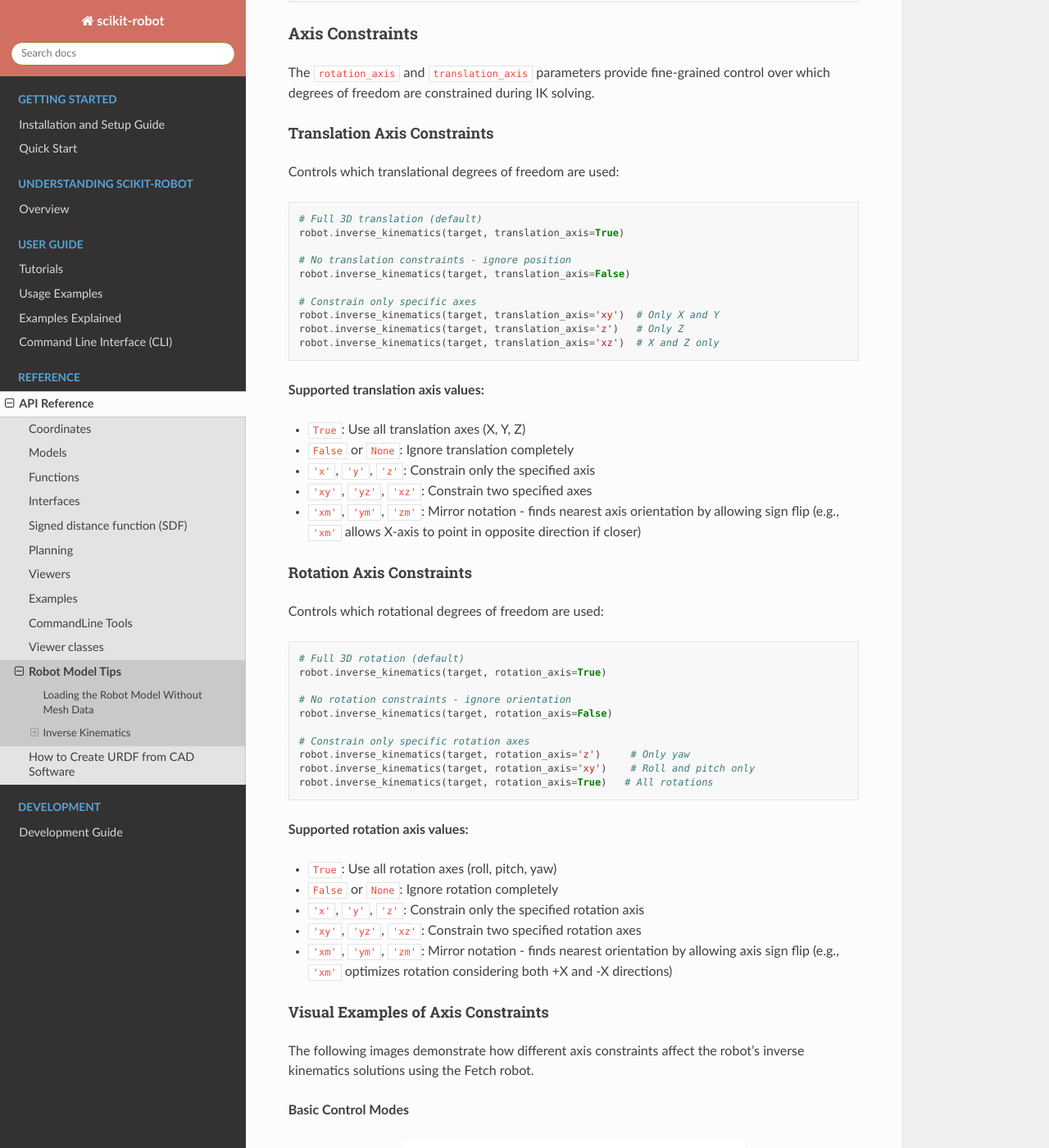
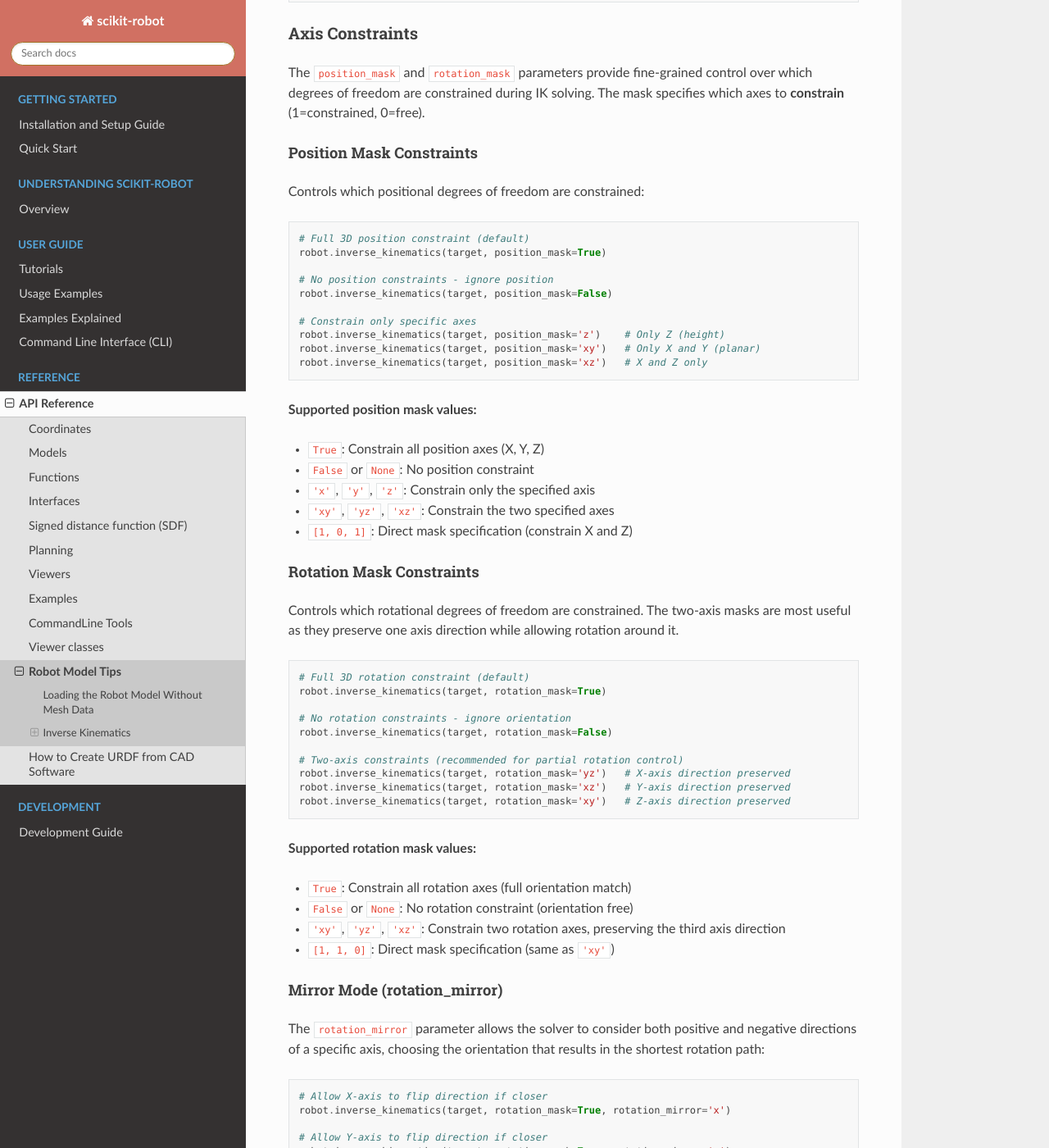
Before and after one commit to iory/scikit-robot, a Sphinx documentation site: the page built from docs/source/reference/robot_model_tips.rst, in a window 1280 px wide and 1400 px high, scrolled down 2290 px. Shown: the whole window at 82% size. Built offline with Sphinx 7.4.7 and the Read the Docs theme 3.1.0, drawn with Linux system fonts in a browser that asks for light colours; some of the changed text lies outside the part shown.

Commit message:
Update docs and examples for position_mask/rotation_mask API (#673)

```diff
--- a/docs/source/reference/robot_model_tips.rst
+++ b/docs/source/reference/robot_model_tips.rst
@@ -61,8 +61,8 @@ The basic inverse kinematics solver finds joint angles to reach a target pose:
         target_coords,
         link_list=link_list,
         move_target=robot.rarm.end_coords,
-        rotation_axis=True,
-        translation_axis=True,
+        rotation_mask=True,
+        position_mask=True,
         stop=100,              # Maximum iterations
         thre=0.001,           # Position threshold (meters)
         rthre=np.deg2rad(1.0) # Rotation threshold (radians)
@@ -100,8 +100,8 @@ For multiple target poses, batch IK provides significant performance improvement
         target_poses,
         link_list=link_list,
         move_target=robot.rarm.end_coords,
-        rotation_axis=True,
-        translation_axis=True,
+        rotation_mask=True,
+        position_mask=True,
         stop=100,
         thre=0.001,
         rthre=np.deg2rad(1.0),
@@ -119,59 +119,121 @@ For multiple target poses, batch IK provides significant performance improvement
 Axis Constraints
 ~~~~~~~~~~~~~~~~
 
-The ``rotation_axis`` and ``translation_axis`` parameters provide fine-grained control over which degrees of freedom are constrained during IK solving.
+The ``position_mask`` and ``rotation_mask`` parameters provide fine-grained control over which degrees of freedom are constrained during IK solving. The mask specifies which axes to **constrain** (1=constrained, 0=free).
 
-Translation Axis Constraints
-^^^^^^^^^^^^^^^^^^^^^^^^^^^^
+Position Mask Constraints
+^^^^^^^^^^^^^^^^^^^^^^^^^
 
-Controls which translational degrees of freedom are used:
+Controls which positional degrees of freedom are constrained:
 
 .. code-block:: python
 
-    # Full 3D translation (default)
-    robot.inverse_kinematics(target, translation_axis=True)
+    # Full 3D position constraint (default)
+    robot.inverse_kinematics(target, position_mask=True)
 
-    # No translation constraints - ignore position
-    robot.inverse_kinematics(target, translation_axis=False)
+    # No position constraints - ignore position
+    robot.inverse_kinematics(target, position_mask=False)
 
     # Constrain only specific axes
-    robot.inverse_kinematics(target, translation_axis='xy')  # Only X and Y
-    robot.inverse_kinematics(target, translation_axis='z')   # Only Z
-    robot.inverse_kinematics(target, translation_axis='xz')  # X and Z only
+    robot.inverse_kinematics(target, position_mask='z')    # Only Z (height)
+    robot.inverse_kinematics(target, position_mask='xy')   # Only X and Y (planar)
+    robot.inverse_kinematics(target, position_mask='xz')   # X and Z only
 
-**Supported translation axis values:**
+**Supported position mask values:**
 
-- ``True``: Use all translation axes (X, Y, Z)
-- ``False`` or ``None``: Ignore translation completely
+- ``True``: Constrain all position axes (X, Y, Z)
+- ``False`` or ``None``: No position constraint
 - ``'x'``, ``'y'``, ``'z'``: Constrain only the specified axis
-- ``'xy'``, ``'yz'``, ``'xz'``: Constrain two specified axes
-- ``'xm'``, ``'ym'``, ``'zm'``: Mirror notation - finds nearest axis orientation by allowing sign flip (e.g., ``'xm'`` allows X-axis to point in opposite direction if closer)
+- ``'xy'``, ``'yz'``, ``'xz'``: Constrain the two specified axes
+- ``[1, 0, 1]``: Direct mask specification (constrain X and Z)
 
-Rotation Axis Constraints
+Rotation Mask Constraints
 ^^^^^^^^^^^^^^^^^^^^^^^^^
 
-Controls which rotational degrees of freedom are used:
+Controls which rotational degrees of freedom are constrained. The two-axis masks are most useful as they preserve one axis direction while allowing rotation around it.
 
 .. code-block:: python
 
-    # Full 3D rotation (default)
-    robot.inverse_kinematics(target, rotation_axis=True)
+    # Full 3D rotation constraint (default)
+    robot.inverse_kinematics(target, rotation_mask=True)
 
     # No rotation constraints - ignore orientation
-    robot.inverse_kinematics(target, rotation_axis=False)
+    robot.inverse_kinematics(target, rotation_mask=False)
 
-    # Constrain only specific rotation axes
-    robot.inverse_kinematics(target, rotation_axis='z')     # Only yaw
-    robot.inverse_kinematics(target, rotation_axis='xy')    # Roll and pitch only
-    robot.inverse_kinematics(target, rotation_axis=True)   # All rotations
+    # Two-axis constraints (recommended for partial rotation control)
+    robot.inverse_kinematics(target, rotation_mask='yz')   # X-axis direction preserved
+    robot.inverse_kinematics(target, rotation_mask='xz')   # Y-axis direction preserved
+    robot.inverse_kinematics(target, rotation_mask='xy')   # Z-axis direction preserved
 
-**Supported rotation axis values:**
+**Supported rotation mask values:**
 
-- ``True``: Use all rotation axes (roll, pitch, yaw)
-- ``False`` or ``None``: Ignore rotation completely
-- ``'x'``, ``'y'``, ``'z'``: Constrain only the specified rotation axis
-- ``'xy'``, ``'yz'``, ``'xz'``: Constrain two specified rotation axes
-- ``'xm'``, ``'ym'``, ``'zm'``: Mirror notation - finds nearest orientation by allowing axis sign flip (e.g., ``'xm'`` optimizes rotation considering both +X and -X directions)
+- ``True``: Constrain all rotation axes (full orientation match)
+- ``False`` or ``None``: No rotation constraint (orientation free)
+- ``'xy'``, ``'yz'``, ``'xz'``: Constrain two rotation axes, preserving the third axis direction
+- ``[1, 1, 0]``: Direct mask specification (same as ``'xy'``)
+
+Mirror Mode (rotation_mirror)
+^^^^^^^^^^^^^^^^^^^^^^^^^^^^^
+
+The ``rotation_mirror`` parameter allows the solver to consider both positive and negative directions of a specific axis, choosing the orientation that results in the shortest rotation path:
+
+.. code-block:: python
+
+    # Allow X-axis to flip direction if closer
+    robot.inverse_kinematics(target, rotation_mask=True, rotation_mirror='x')
+
+    # Allow Y-axis to flip direction if closer
+    robot.inverse_kinematics(target, rotation_mask=True, rotation_mirror='y')
+
+    # Allow Z-axis to flip direction if closer
+    robot.inverse_kinematics(target, rotation_mask=True, rotation_mirror='z')
+
+Backwards Compatibility (Legacy API)
+^^^^^^^^^^^^^^^^^^^^^^^^^^^^^^^^^^^^
+
+The legacy ``rotation_axis`` and ``translation_axis`` parameters are still supported for backwards compatibility. They are automatically converted to the new mask format internally.
+
+**Important semantic difference:**
+
+- Legacy API specifies axes to **ignore** (free axes)
+- New API specifies axes to **constrain** (fixed axes)
+
+**Conversion table (rotation):**
+
+.. list-table::
+   :header-rows: 1
+   :widths: 30 30 40
+
+   * - Legacy (rotation_axis)
+     - New (rotation_mask)
+     - Effect
+   * - ``True``
+     - ``True``
+     - Full rotation constraint
+   * - ``False``
+     - ``False``
+     - No rotation constraint
+   * - ``'x'`` (ignore X)
+     - ``'yz'``
+     - X-axis direction preserved
+   * - ``'y'`` (ignore Y)
+     - ``'xz'``
+     - Y-axis direction preserved
+   * - ``'z'`` (ignore Z)
+     - ``'xy'``
+     - Z-axis direction preserved
+
+**Example:**
+
+.. code-block:: python
+
+    # These are equivalent - Y-axis direction preserved:
+    robot.inverse_kinematics(target, rotation_axis='y')    # Legacy: ignore Y
+    robot.inverse_kinematics(target, rotation_mask='xz')   # New: constrain X,Z
+
+    # These are equivalent - Z-axis direction preserved:
+    robot.inverse_kinematics(target, rotation_axis='z')    # Legacy: ignore Z
+    robot.inverse_kinematics(target, rotation_mask='xy')   # New: constrain X,Y
 
 Visual Examples of Axis Constraints
 ^^^^^^^^^^^^^^^^^^^^^^^^^^^^^^^^^^^
@@ -186,7 +248,7 @@ The following images demonstrate how different axis constraints affect the robot
 
    **Full 6-DOF Control**
 
-   ``rotation_axis=True, translation_axis=True``
+   ``rotation_mask=True, position_mask=True``
 
 .. figure:: ../_static/ik_basic_position_only.png
    :width: 60%
@@ -194,7 +256,7 @@ The following images demonstrate how different axis constraints affect the robot
 
    **Position Only (No Orientation)**
 
-   ``rotation_axis=False, translation_axis=True``
+   ``rotation_mask=False, position_mask=True``
 
 .. figure:: ../_static/ik_basic_orientation_only.png
    :width: 60%
@@ -202,59 +264,41 @@ The following images demonstrate how different axis constraints affect the robot
 
    **Orientation Only (No Position)**
 
-   ``rotation_axis=True, translation_axis=False``
+   ``rotation_mask=True, position_mask=False``
 
-**Single Axis Rotation with Full Translation**
+**Partial Rotation Constraints**
+
+These examples show IK with one axis direction preserved by constraining two rotation components.
 
 .. figure:: ../_static/ik_single_rot_rot_x_trans_full.png
    :width: 60%
    :align: center
 
-   **Roll Only (X-axis Rotation)**
+   **X-axis Direction Preserved**
 
-   ``rotation_axis='x', translation_axis=True``
+   New: ``rotation_mask='yz'`` / Legacy: ``rotation_axis='x'``
+
+   X-axis direction matches target, rotation around X is free.
 
 .. figure:: ../_static/ik_single_rot_rot_y_trans_full.png
    :width: 60%
    :align: center
 
-   **Pitch Only (Y-axis Rotation)**
+   **Y-axis Direction Preserved**
 
-   ``rotation_axis='y', translation_axis=True``
+   New: ``rotation_mask='xz'`` / Legacy: ``rotation_axis='y'``
+
+   Y-axis direction matches target, rotation around Y is free.
 
 .. figure:: ../_static/ik_single_rot_rot_z_trans_full.png
    :width: 60%
    :align: center
 
-   **Yaw Only (Z-axis Rotation)**
+   **Z-axis Direction Preserved**
 
-   ``rotation_axis='z', translation_axis=True``
+   New: ``rotation_mask='xy'`` / Legacy: ``rotation_axis='z'``
 
-**Double Axis Rotation with Full Translation**
-
-.. figure:: ../_static/ik_double_rot_rot_xy_trans_full.png
-   :width: 60%
-   :align: center
-
-   **Roll + Pitch (XY-axes Rotation)**
-
-   ``rotation_axis='xy', translation_axis=True``
-
-.. figure:: ../_static/ik_double_rot_rot_yz_trans_full.png
-   :width: 60%
-   :align: center
-
-   **Pitch + Yaw (YZ-axes Rotation)**
-
-   ``rotation_axis='yz', translation_axis=True``
-
-.. figure:: ../_static/ik_double_rot_rot_zx_trans_full.png
-   :width: 60%
-   :align: center
-
-   **Yaw + Roll (ZX-axes Rotation)**
-
-   ``rotation_axis='zx', translation_axis=True``
+   Z-axis direction matches target, rotation around Z is free.
 
 **Mirror Notation (Axis Flip Optimization)**
 
@@ -266,7 +310,7 @@ The mirror notation allows the solver to consider both positive and negative dir
 
    **X-mirror (Optimized X-axis Orientation)**
 
-   ``rotation_axis='xm', translation_axis=True``
+   ``rotation_mask=True, rotation_mirror='x', position_mask=True``
 
    Considers both +X and -X directions, chooses nearest
 
@@ -276,7 +320,7 @@ The mirror notation allows the solver to consider both positive and negative dir
 
    **Y-mirror (Optimized Y-axis Orientation)**
 
-   ``rotation_axis='ym', translation_axis=True``
+   ``rotation_mask=True, rotation_mirror='y', position_mask=True``
 
    Considers both +Y and -Y directions, chooses nearest
 
@@ -286,43 +330,9 @@ The mirror notation allows the solver to consider both positive and negative dir
 
    **Z-mirror (Optimized Z-axis Orientation)**
 
-   ``rotation_axis='zm', translation_axis=True``
+   ``rotation_mask=True, rotation_mirror='z', position_mask=True``
 
    Considers both +Z and -Z directions, chooses nearest
-
-**Mixed Constraints**
-
-Common combinations of translation and rotation constraints for specific applications:
-
-.. figure:: ../_static/ik_mixed_planar_yaw.png
-   :width: 60%
-   :align: center
-
-   **Planar Motion + Yaw Control**
-
-   ``rotation_axis='z', translation_axis='xy'``
-
-   Useful for mobile robots on flat surfaces
-
-.. figure:: ../_static/ik_mixed_vertical_tilt.png
-   :width: 60%
-   :align: center
-
-   **Vertical Motion + Tilt Control**
-
-   ``rotation_axis='xy', translation_axis='z'``
-
-   Useful for lifting with orientation adjustment
-
-.. figure:: ../_static/ik_mixed_frontal_plane.png
-   :width: 60%
-   :align: center
-
-   **Frontal Plane Motion**
-
-   ``rotation_axis='x', translation_axis='yz'``
-
-   Constrains motion to YZ plane with roll control
 
 Practical Examples with Constraints
 ^^^^^^^^^^^^^^^^^^^^^^^^^^^^^^^^^^^
@@ -348,8 +358,8 @@ Practical Examples with Constraints
         target,
         link_list=link_list,
         move_target=move_target,
-        translation_axis=True,
-        rotation_axis=False
+        position_mask=True,
+        rotation_mask=False
     )
 
     # Orientation-only IK (ignore position)
@@ -358,18 +368,18 @@ Practical Examples with Constraints
         target,
         link_list=link_list,
         move_target=move_target,
-        translation_axis=False,
-        rotation_axis=True
+        position_mask=False,
+        rotation_mask=True
     )
 
-    # Planar motion (XY plane, limited rotation)
+    # Planar motion (XY plane) with roll/pitch control
     robot.reset_pose()
     robot.inverse_kinematics(
         target,
         link_list=link_list,
         move_target=move_target,
-        translation_axis='xy',
-        rotation_axis='xy'
+        position_mask='xy',
+        rotation_mask='xy'
     )
 
     # Vertical motion with yaw control
@@ -378,8 +388,8 @@ Practical Examples with Constraints
         target,
         link_list=link_list,
         move_target=move_target,
-        translation_axis='z',
-        rotation_axis='z'
+        position_mask='z',
+        rotation_mask='z'
     )
 
 Advanced Features
@@ -488,7 +498,7 @@ Common Patterns
     link_list = robot.rarm.link_list
     move_target = robot.rarm.end_coords
 
-    # Pick and place operations - position-only approach
+    # Pick and place operations - position with yaw control
     pick_poses = [
         Coordinates(pos=[0.5, 0.2, 0.8]),
         Coordinates(pos=[0.6, 0.1, 0.7]),
@@ -498,8 +508,8 @@ Common Patterns
         pick_poses,
         link_list=link_list,
         move_target=move_target,
-        translation_axis=True,
-        rotation_axis='z',  # Only control yaw for grasping
+        position_mask=True,
+        rotation_mask='z',  # Only control yaw for grasping
         attempts_per_pose=20
     )
 
@@ -513,8 +523,8 @@ Common Patterns
         paint_poses,
         link_list=link_list,
         move_target=move_target,
-        translation_axis=True,
-        rotation_axis=True,  # Full orientation control
+        position_mask=True,
+        rotation_mask=True,  # Full orientation control
         thre=0.001,          # High precision
         rthre=np.deg2rad(1.0),
         attempts_per_pose=20
--- a/docs/source/tutorials/inverse_kinematics.rst
+++ b/docs/source/tutorials/inverse_kinematics.rst
@@ -5,7 +5,7 @@ Inverse Kinematics
 For comprehensive inverse kinematics documentation including:
 
 - Basic inverse kinematics usage
-- Axis constraints (rotation_axis and translation_axis parameters)
+- Axis constraints (position_mask and rotation_mask parameters)
 - Batch inverse kinematics for multiple poses
 - Visual examples of different constraint types
 - Advanced features and performance optimization
```
Also changed, not shown: 5 other files.
